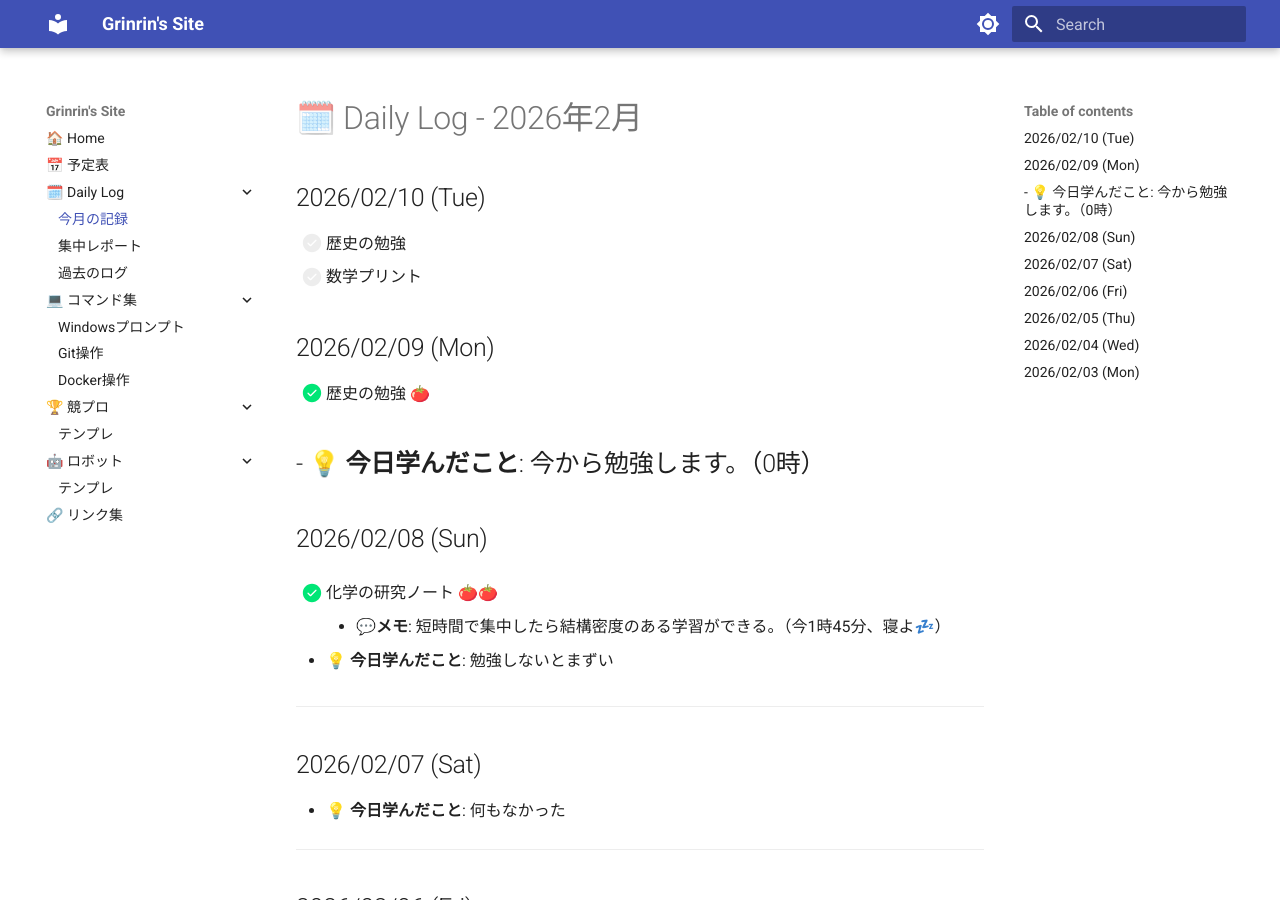
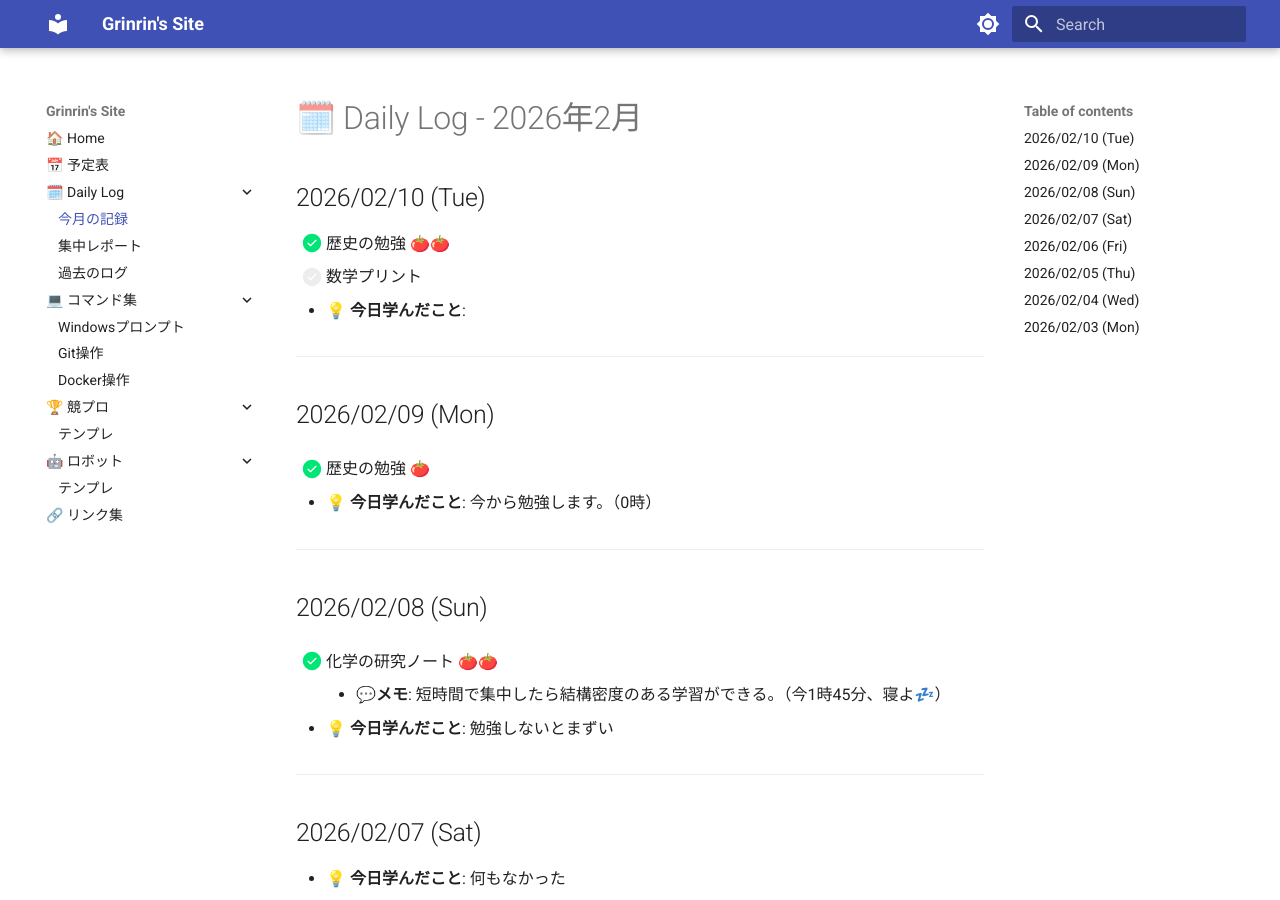
Before and after one commit to Grinrin1108/my-site, an MkDocs documentation site: the page built from docs/daily/2026_02/index.md, in a window 1280 px wide and 900 px high. Built offline with MkDocs 1.6.1 and Material for MkDocs 9.7.7, drawn with Linux system fonts in a browser that asks for light colours; some of the changed lines change nothing that is shown.

Commit message:
2026/02/10 1:03

```diff
--- a/docs/daily/2026_02/index.md
+++ b/docs/daily/2026_02/index.md
@@ -1,13 +1,18 @@
 # 🗓️ Daily Log - 2026年2月
 
 ## 2026/02/10 (Tue)
-- [ ] 歴史の勉強
+- [x] 歴史の勉強 🍅🍅
 - [ ] 数学プリント
+
+- 💡 **今日学んだこと**:
+
+---
 
 ## 2026/02/09 (Mon)
 - [x] 歴史の勉強 🍅
 
 - 💡 **今日学んだこと**: 今から勉強します。（0時）
+
 ---
 
 ## 2026/02/08 (Sun)
```
